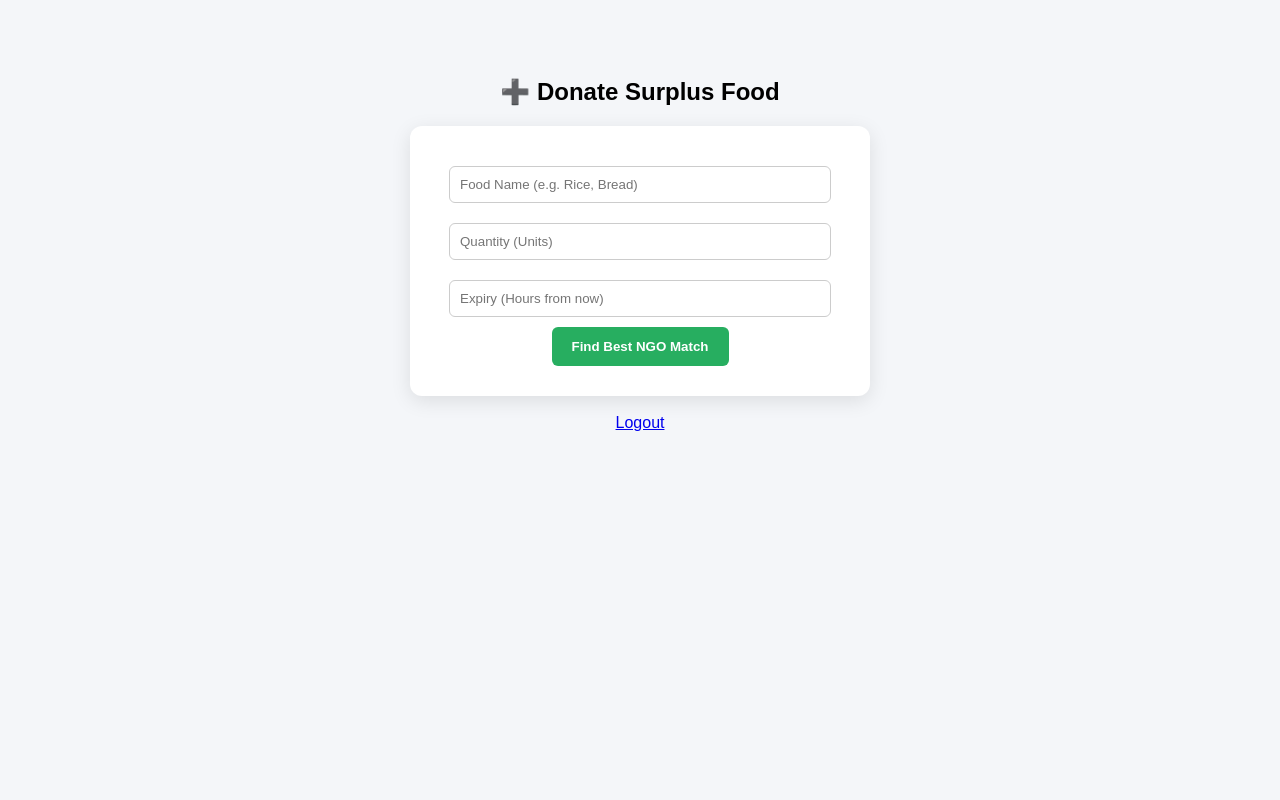
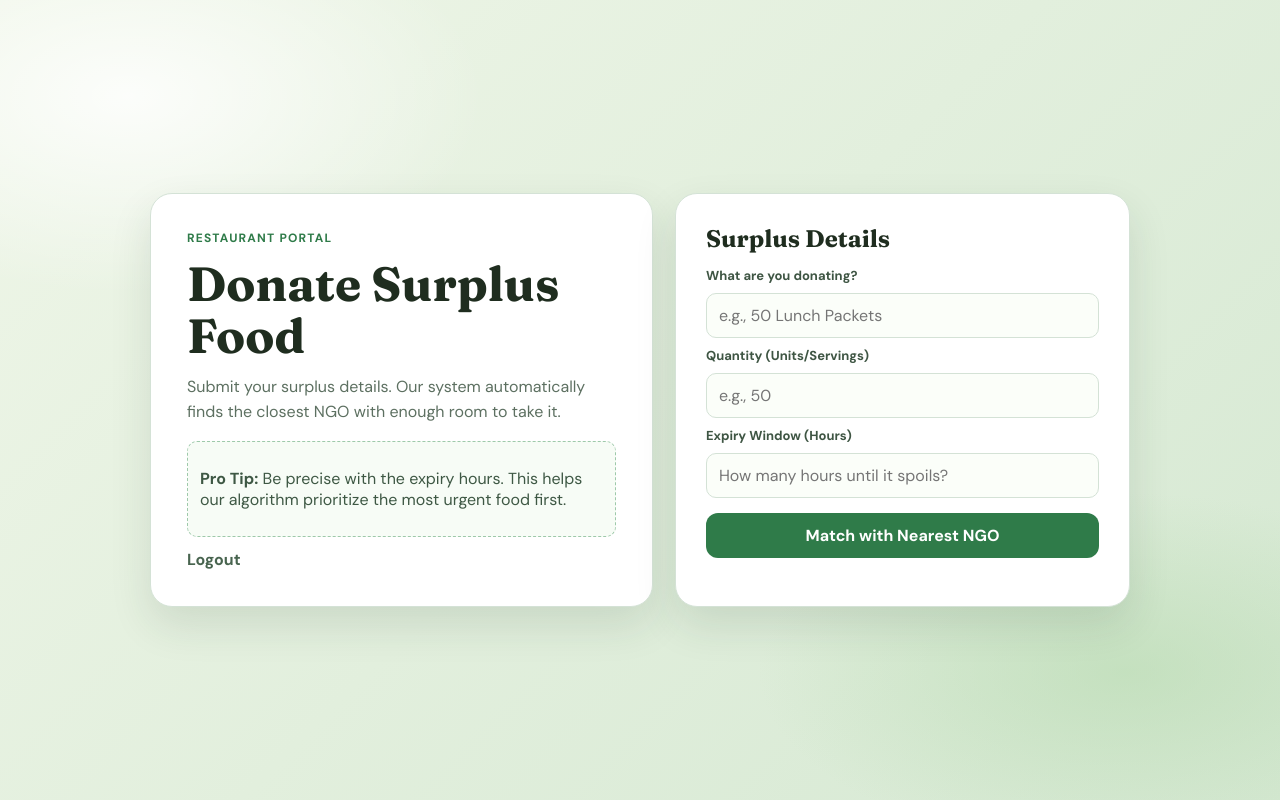
Before and after one commit to hetpatoliya0206/ZeroWaste_Connect, a Flask app: template ZeroWaste_Connect/templates/add_surplus.html in a window 1280 px wide. Run offline with Flask 3, Linux system fonts and the light colour scheme; the template is opened without the code that fills it, so the values that code supplies are empty.

Commit message:
add surplus page layout and styling
Updated the layout and styling of the add surplus page to enhance user experience and clarity.

```diff
--- a/ZeroWaste_Connect/templates/add_surplus.html
+++ b/ZeroWaste_Connect/templates/add_surplus.html
@@ -1,17 +1,28 @@
 <!DOCTYPE html>
-<html>
+<html lang="en">
 <head>
-    <title>Add Surplus</title>
-    <style>
-        body { font-family: Arial; background-color: #f4f6f9; text-align: center; padding-top: 50px; }
-        .form-box { background: white; width: 400px; margin: auto; padding: 30px; border-radius: 12px; box-shadow: 0px 5px 20px rgba(0,0,0,0.1); }
-        input { width: 90%; padding: 10px; margin: 10px 0; border-radius: 6px; border: 1px solid #ccc; }
-        button { padding: 12px 20px; background-color: #27ae60; color: white; border: none; border-radius: 6px; cursor: pointer; font-weight: bold; }
-        .flash { background: #d4edda; color: #155724; padding: 10px; border-radius: 5px; margin-bottom: 20px; width: 400px; margin: 10px auto; }
-    </style>
+    <meta charset="UTF-8">
+    <meta name="viewport" content="width=device-width, initial-scale=1.0">
+    <title>Donate Surplus | ZeroWaste Connect</title>
+    <link href="https://fonts.googleapis.com/css2?family=DM+Sans:wght@400;500;700&family=Fraunces:opsz,wght@9..144,700&display=swap" rel="stylesheet">
+    <link rel="stylesheet" href="{{ url_for('static', filename='add_surplus.css') }}">
 </head>
 <body>
-    <h2>➕ Donate Surplus Food</h2>
+    <main class="page-shell">
+        <section class="hero-panel reveal-up">
+            <p class="eyebrow">Restaurant Portal</p>
+            <h1>Donate Surplus Food</h1>
+            <p class="subtitle">Submit your surplus details. Our system automatically finds the closest NGO with enough room to take it.</p>
+
+            <div class="tip-box">
+                <p><strong>Pro Tip:</strong> Be precise with the expiry hours. This helps our algorithm prioritize the most urgent food first.</p>
+            </div>
+
+            <a class="text-link" href="{{ url_for('logout') }}">Logout</a>
+        </section>
+
+        <section class="form-panel reveal-up reveal-delay">
+            <h2>Surplus Details</h2>
 
             {% with messages = get_flashed_messages() %}
               {% if messages %}
@@ -21,14 +32,19 @@
               {% endif %}
             {% endwith %}
 
-    <div class="form-box">
-        <form method="POST">
-            <input type="text" name="food_name" placeholder="Food Name (e.g. Rice, Bread)" required>
-            <input type="number" name="quantity" placeholder="Quantity (Units)" required>
-            <input type="number" name="expiry" placeholder="Expiry (Hours from now)" required>
-            <button type="submit">Find Best NGO Match</button>
+            <form method="POST" class="stack-form">
+                <label for="food_name">What are you donating?</label>
+                <input id="food_name" type="text" name="food_name" placeholder="e.g., 50 Lunch Packets" required>
+
+                <label for="quantity">Quantity (Units/Servings)</label>
+                <input id="quantity" type="number" name="quantity" placeholder="e.g., 50" required>
+
+                <label for="expiry">Expiry Window (Hours)</label>
+                <input id="expiry" type="number" name="expiry" placeholder="How many hours until it spoils?" required>
+
+                <button type="submit">Match with Nearest NGO</button>
             </form>
-    </div>
-    <br><a href="/logout">Logout</a>
+        </section>
+    </main>
 </body>
 </html>
```
Lines whose indentation alone changed are shown as unchanged.
